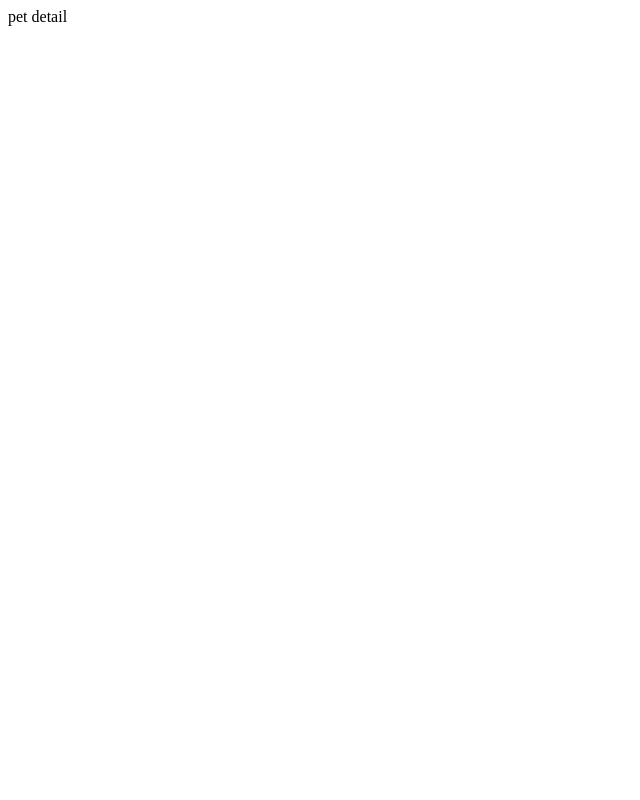
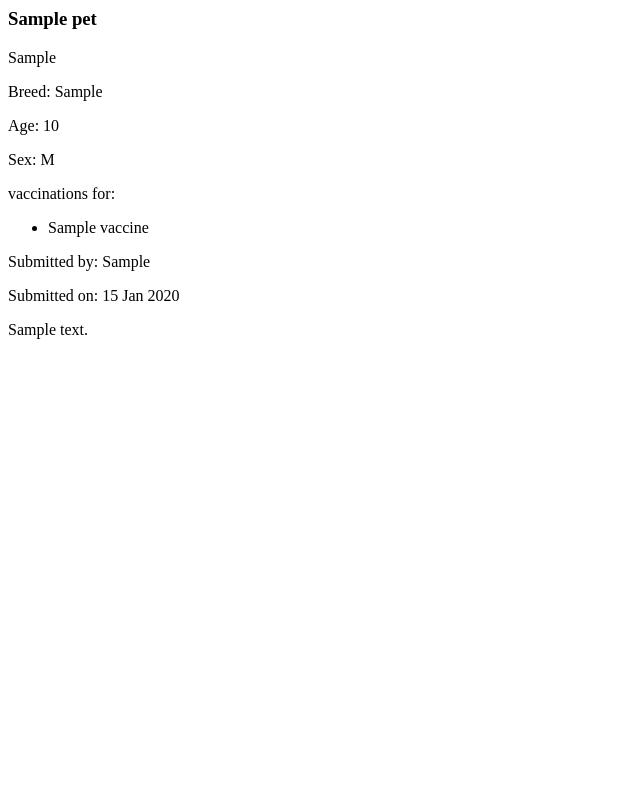
Before and after one commit to ilhamday/Django-my, a Django app: page /adoptions/1/ in a window 1280 px wide. Before the commit the part shown is almost empty. Shown: the whole page, without its empty margins (0-640 px from the left). Run offline with Django 3.2, Linux system fonts and the light colour scheme; tables that the repository leaves empty hold one stand-in row (values such as "Sample post").

Commit message:
Update pet_detail.html
- add the detail for the pet
- add date filter on pet.submission_date

```diff
--- a/wisdompets/adoptions/templates/home.html
+++ b/wisdompets/adoptions/templates/home.html
@@ -2,7 +2,7 @@
     <!-- looping, the pets is from views home -->
     {% for pet in pets %}
         <div class="petname">
-            <!-- url takes the name of urlpattern, 'pet_detail' is the name, pet.id is the required attribute -->
+            <!-- url takes urlpattern's name, 'pet_detail' is the name, pet.id is the required attribute -->
             <!-- check urls.py -->
             <a href="{% url 'pet_detail' pet.id %}">
                 <h3>{{ pet.name|capfirst }}</h3> <!-- capfirst -> make first later capital -->
--- a/wisdompets/adoptions/templates/pet_detail.html
+++ b/wisdompets/adoptions/templates/pet_detail.html
@@ -1 +1,25 @@
-pet detail
+<div>
+    <!-- pet is the key in dictionary inside pet_detail views -->
+    <h3>{{ pet.name|capfirst }}</h3>
+    <p>{{ pet.species }}</p>
+    {% if pet.breed %}
+        <p>Breed: {{ pet.breed }}</p>
+    {% endif %}
+    {% if pet.age %}
+        <p>Age: {{ pet.age }}</p>
+    {% endif %}
+    {% if pet.sex %}
+        <p>Sex: {{ pet.sex }}</p>
+    {% endif %}
+    {% if pet.vaccinations.all %}
+        <p>vaccinations for:</p>
+        <ul>
+            {% for vaccination in pet.vaccinations.all %}
+                <li>{{ vaccination.name }}</li>
+            {% endfor %}
+        </ul>
+    {% endif %}
+    <p>Submitted by: {{ pet.submitter }}</p>
+    <p>Submitted on: {{ pet.submission_date|date:"d M Y" }}</p>
+    <p>{{ pet.description }}</p>
+</div>
```
